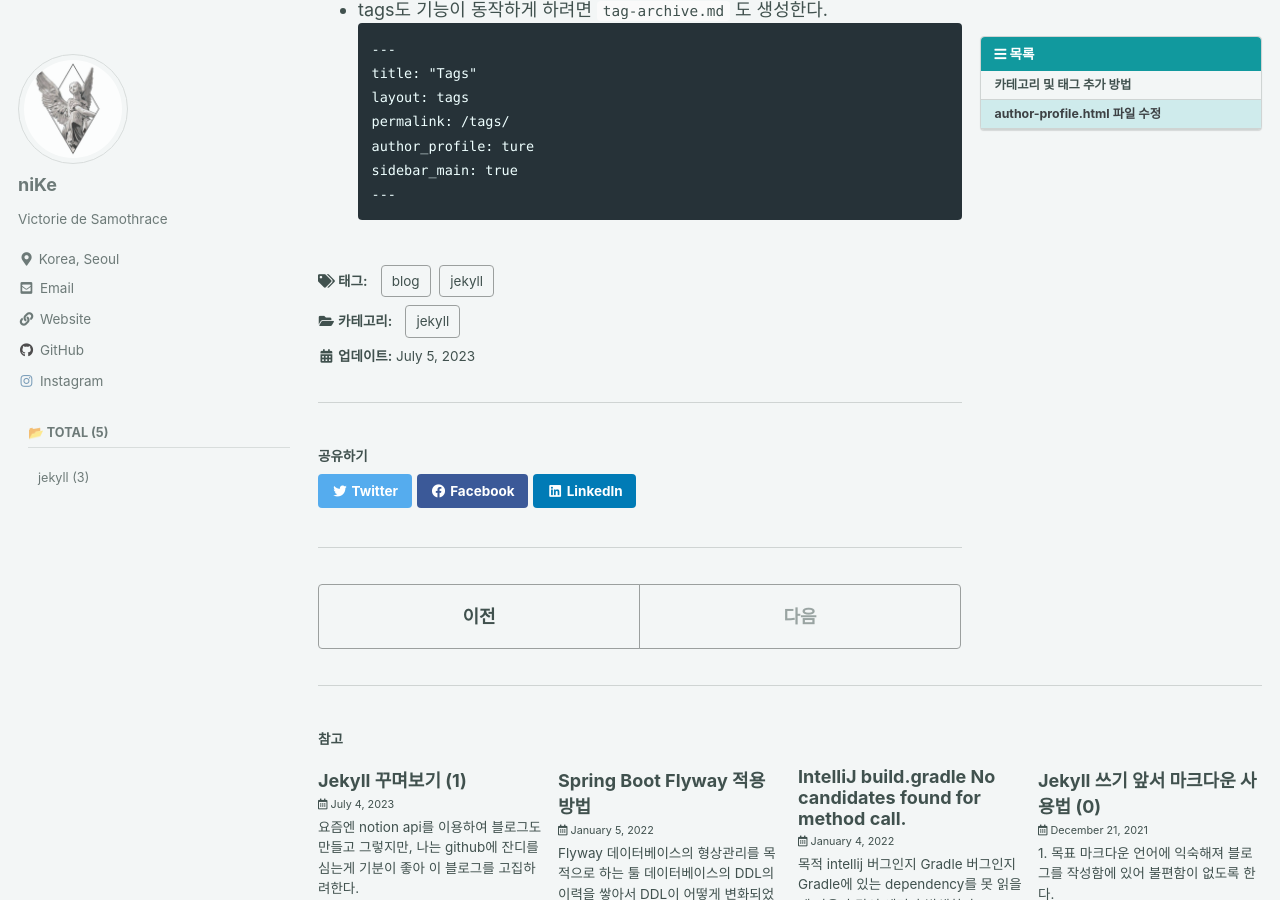
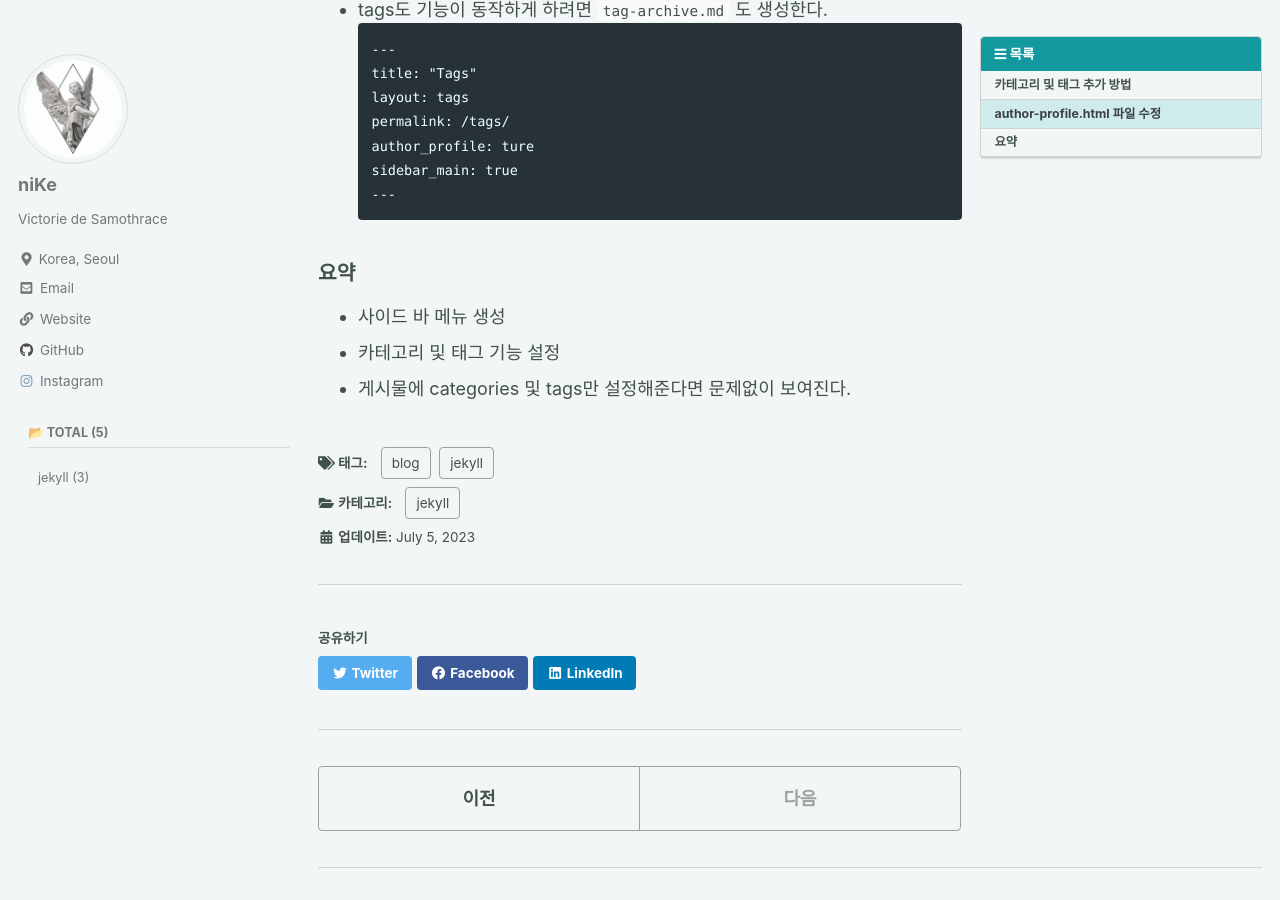
Before and after one commit to KwakTaeMin/KwakTaeMin.github.io, a Jekyll site: the page built from _posts/2023-07-05-Jekyll 카테고리 만들기(2).md, in a window 1280 px wide and 900 px high, scrolled down 1978 px. Built offline with Jekyll 4.4.1, drawn with Linux system fonts in a browser that asks for light colours; cached includes are drawn as plain includes.

Commit message:
태그, 카테고리, 왼쪽 사이드바 완성!

```diff
--- a/_posts/2023-07-05-Jekyll 카테고리 만들기(2).md
+++ b/_posts/2023-07-05-Jekyll 카테고리 만들기(2).md
@@ -89,3 +89,9 @@ author_profile: ture
 sidebar_main: true
 ---
 ~~~
+
+### 요약
+
+- 사이드 바 메뉴 생성
+- 카테고리 및 태그 기능 설정
+- 게시물에 categories 및 tags만 설정해준다면 문제없이 보여진다.
```
